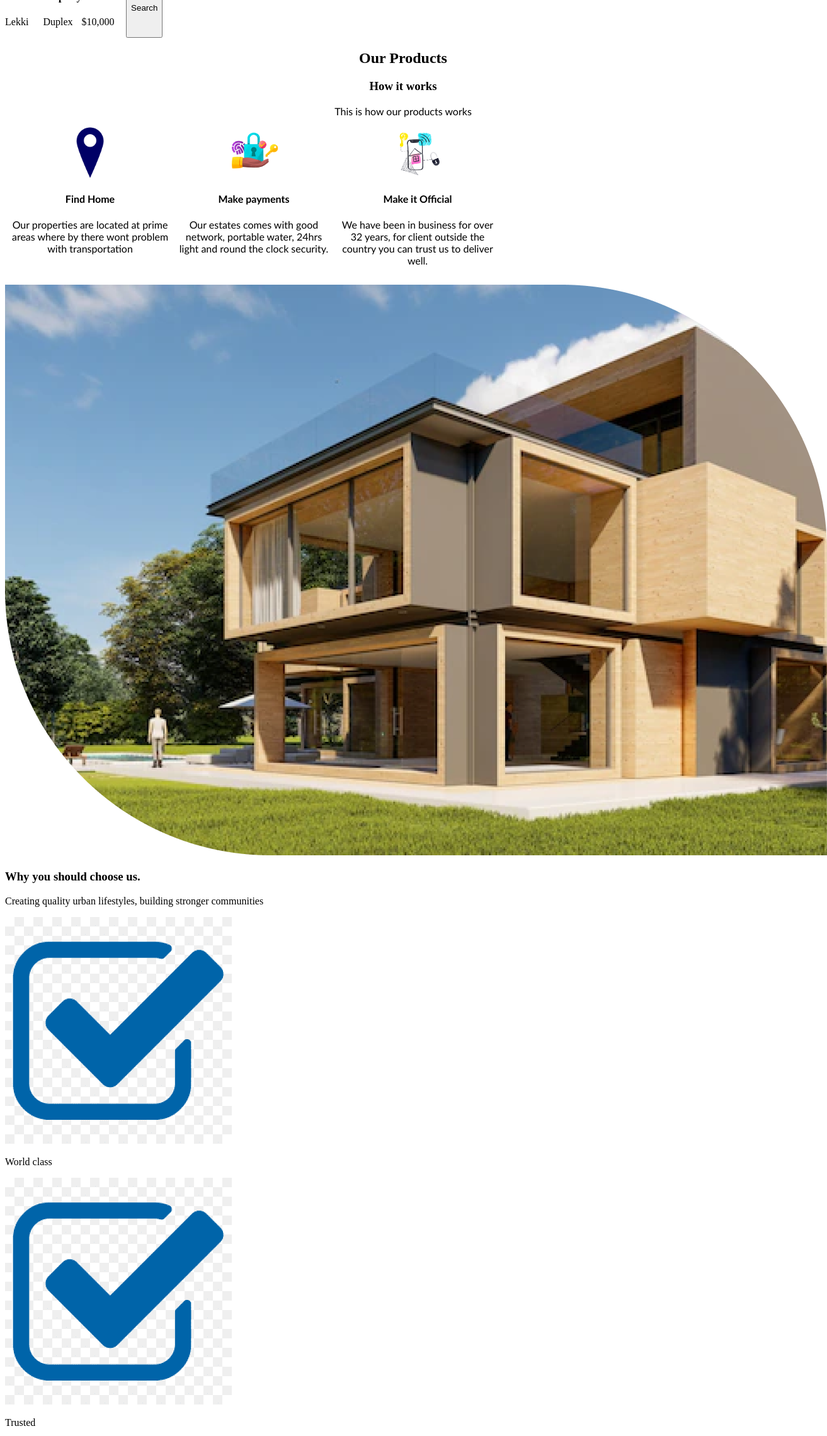
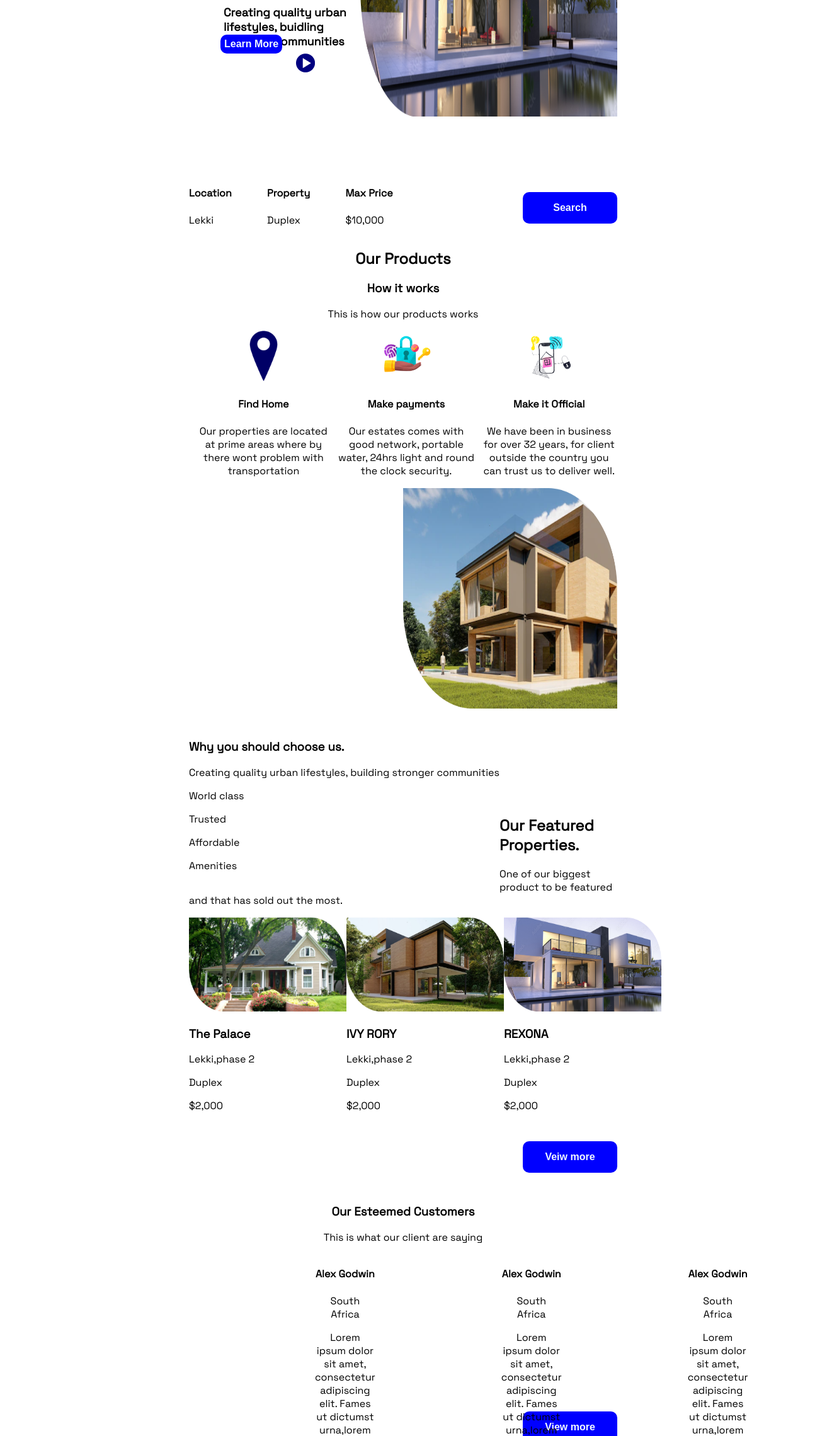
Before and after one commit to AritaGuy/vallies-estate, a plain HTML site: page index.html in a window 1280 px wide. Shown: the part 424-2704 px from the top of the page at 63% size, 1313 px wide, since content can reach past the window. Drawn offline with Linux system fonts and the light colour scheme.

Commit message:
restructuring the page

```diff
--- a/Assets/CSS/index.css
+++ b/Assets/CSS/index.css
@@ -1,25 +1,34 @@
+body{
+    font-family: 'Space Grotesk', sans-serif;
+    margin-left: 300px;
+    margin-right: 300px;
+}
 .topbar{
 
     font-size: x-large;
     height: 50px;
     display: flex;
-    gap: 90px;
+    gap: 40px;
     margin-bottom: 20px;
+    width: 100%;
 }
 
-/*#topbar{
-   /* border-bottom-width: thin;
-    border-bottom-style: solid;*/
+#navbar{
+    display: flex;
+    justify-content: center;
+    align-items: center;
+}
 
 
 
 #vallie{
     font-style: italic;
     margin-top: 15px ;
-    margin-right: 120px;
+    margin-right: 180px;
     margin-bottom: 10px;
     margin-left: 10px;
     width: 300px;
+    align-content: center;
     font-family: Cambria, Cochin, Georgia, Times, 'Times New Roman', serif;
 }
 
@@ -59,30 +68,54 @@
     font-weight: bold;
     border-style: none;
     width: 150px;
+    margin-top: 30px;
+}
+.bar2{
+    width: 100%;
+    height: 500px;
+    /* background-color: blue; */
+    margin-top: 50px;
+}
+.helping{
+    height: 70%;
+    width: 70%;
+    margin-top: 30px;
+    padding: 5px;
+    font-size: large;
 }
 
 #image5{
-    display: block;
+    float: right;
     margin-left: auto;
-    height: 200px;
+    height: 90%;
+    width: 60%;
+    margin-top: 10px;
 }
 
 #Helping{
-    margin-top: -200px;
-    font-size: xx-large;
+    /* margin-top: -250px; */
+    /* font-size: xx-large; */
     color: navy;
     font-weight: bold;
-    font-family: Cambria, Cochin, Georgia, Times, 'Times New Roman', serif;
+    /* font-family: Cambria, Cochin, Georgia, Times, 'Times New Roman', serif; */
     width: 280px;
     text-align: center;
     margin-left: 50px;
 
 
 }
+.bbut{
+display: flex;
+justify-content: space-between;
+width: 200px;
+}
 
 .bar3{
     margin-top: 50px;
     display: flex;
+    width: 100%;
+
+    justify-content: space-between;
 }
 
 #Creating{
@@ -105,7 +138,7 @@
 
 #playicon{
     height: 30px;
-    margin-left: 20px;
+    /* margin-left: 20px; */
 }
 #location{
     font-size: large;
@@ -113,11 +146,14 @@
 
 .bar_4{
     text-align: center;
+    width: 100%;
 }
 
 #bar-41{
     display: flex;
     margin-bottom: 100px;
+    width: 100%;
+    justify-content: space-between;
 
 }
 .Find{
@@ -132,30 +168,41 @@
 #imeji{
   height: 80px;
 }
+.bar3 button{
+    margin-left: 150px;
+    color: aliceblue;
+    background-color: blue;
+    border-radius: 10px;
+    font-size: medium;
+    height: 50px;
+    font-weight: bold;
+    border-style: none;
+    width: 150px;
+    margin-top: 30px;
+}
 
 .Mk{
     margin-left: 10px;
     height: 150px;
     width: 250px;
-    font-family: 'Gill Sans', 'Gill Sans MT', Calibri, 'Trebuchet MS', sans-serif;
+    /* font-family: 'Gill Sans', 'Gill Sans MT', Calibri, 'Trebuchet MS', sans-serif; */
 }
 .Make{
 
     margin-left: 10px;
     height: 150px;
     width: 250px;
-    font-family: 'Gill Sans', 'Gill Sans MT', Calibri, 'Trebuchet MS', sans-serif;
+    /* font-family: 'Gill Sans', 'Gill Sans MT', Calibri, 'Trebuchet MS', sans-serif; */
 }
 .Find{
     margin-left: 10px;
     height: 150px;
     width: 250px;
-    font-family: 'Gill Sans', 'Gill Sans MT', Calibri, 'Trebuchet MS', sans-serif;
+
 }
-#This{
+/* #This{
 
-    font-family: 'Gill Sans', 'Gill Sans MT', Calibri, 'Trebuchet MS', sans-serif;
-}
+    /* font-family: 'Gill Sans', 'Gill Sans MT', Calibri, 'Trebuchet MS', sans-serif; */ */
 .footer{
     display: block;
 }
@@ -164,7 +211,7 @@
     color: aliceblue;
     background-color: blue;
     height: 290px;
-    font-family: 'Gill Sans', 'Gill Sans MT', Calibri, 'Trebuchet MS', sans-serif;
+    margin-top: 120px;
 }
 .footer{
     margin-left: 100px;
@@ -177,12 +224,68 @@
 .uppernotch{
     display: flex;
 }
-#bar_7{
-    text-align: center;
-    font-family: 'Gill Sans', 'Gill Sans MT', Calibri, 'Trebuchet MS', sans-serif;
-}
+
 #AlexGodwin{
     height: 200px;
     width: 300px;
     margin-left: 200px;
 }
+#bar5{
+    /* display: flex; */
+    width: 100%;
+    height: 500px;
+}
+#bar5 img{
+height: 70%;
+width: 50%;
+float: right;
+}
+#bar5 div{
+    float: left;
+    height: 50%;
+    /* width: 70%; */
+    margin-top: 30px;
+}
+#bar6{
+    width: 100%;
+}
+#bar-6{
+display: flex;
+width: 100%;
+justify-content: space-between;
+}
+#The_Palace img{
+    height: 150px;
+    width: 250px;
+}
+#bunt{
+    width: 100%;
+}
+#bunt button{
+    float: right;
+}
+#bar7{
+margin-top: 130px;
+text-align: center;
+}
+#nutty{
+    width: 100%;
+    margin-top: 20px;
+}
+#nutty button{
+    float: right;
+    margin-left: 150px;
+    color: aliceblue;
+    background-color: blue;
+    border-radius: 10px;
+    font-size: medium;
+    height: 50px;
+    font-weight: bold;
+    border-style: none;
+    width: 150px;
+    margin-top: 30px;
+
+}
+.div{
+    margin-left: 50px;
+}
--- a/index.html
+++ b/index.html
@@ -1,37 +1,56 @@
 <!DOCTYPE html>
 <html lang="en">
+
 <head>
     <meta charset="UTF-8">
     <meta http-equiv="X-UA-Compatible" content="IE=edge">
     <meta name="viewport" content="width=device-width, initial-scale=1.0">
     <link rel="stylesheet" href="./Assets/CSS/index.css">
     <title>Vallie's Estate</title>
+    <style>
+        @import url('https://fonts.googleapis.com/css2?family=Poppins:wght@200&family=Space+Grotesk&display=swap');
+    </style>
 </head>
+
 <body>
+    <div id="navbar">
+        <h2 id="vallie">Vallie's Estate</h2>
         <div class="topbar" id="topbar">
-        <h3 id="vallie">Vallie's Estate</h3>
+
             <h6 id="rent">Home</h6>
             <h6 id="Rent">Land</h6>
             <h6 id="Agent">Agent</h6>
             <h6 id="Contact_us">Contact Us</h6>
             <button type="button" id="BUT1">Get Started</button>
         </div>
+    </div>
 
-    <div class="bar 2">
+    <div class="bar2">
         <img src="./Assets/images/image 5.png" alt="smarthouse" id="image5">
-        <p id="Helping">Helping you to find the property of your dreams</p>
-        <p id="Creating">Creating quality urban lifestyles, buidling stronger communities</p>
+        <div class="helping">
+            <h1 id="Helping">Helping you to find the property of your dreams</h1>
+            <h2 id="Creating">Creating quality urban lifestyles, buidling stronger communities</h2>
+        </div>
+
+        <div class="bbut">
             <button type="button" id="learn">Learn More</button>
             <img src="./Assets/images/playicon.png" id="playicon">
         </div>
+    </div>
 
     <div class="bar3">
-       <div> <h4 class="Location">Location</h4>
-        <p class="Location" id="Lekki">Lekki</p></div>
-        <div><h4 class="Location">Property</h4>
-        <p class="Location"id="duplex">Duplex</p></div>
-        <div><h4 class="Location">Max Price</h4>
-        <p class="Location"id="10">$10,000</p></div>
+        <div>
+            <h4 class="Location">Location</h4>
+            <p class="Location" id="Lekki">Lekki</p>
+        </div>
+        <div>
+            <h4 class="Location">Property</h4>
+            <p class="Location" id="duplex">Duplex</p>
+        </div>
+        <div>
+            <h4 class="Location">Max Price</h4>
+            <p class="Location" id="10">$10,000</p>
+        </div>
         <button type="button">Search</button>
     </div>
 
@@ -43,62 +62,74 @@
             <div class="Find">
                 <img src="./Assets/images/address mark.png" alt="adress" id="imeji">
                 <h4 id="find">Find Home</h4>
-          <p id="Our">Our properties are located at prime areas where by there wont problem with transportation</p>
+                <p id="Our">Our properties are located at prime areas where by there wont problem with transportation
+                </p>
             </div>
             <div class="Make">
                 <img src="./Assets/images/Secure data protection with fingerprint and lock.png" alt="adress" id="imeji">
                 <h4 id="Make">Make payments</h4>
-            <p id="Our">Our estates comes with good network, portable water, 24hrs light and round the clock security.</p>
+                <p id="Our">Our estates comes with good network, portable water, 24hrs light and round the clock
+                    security.</p>
             </div>
             <div class="Mk">
                 <img src="./Assets/images/Smart house.png" alt="adress" id="imeji">
                 <h4 id="find">Make it Official</h4>
-            <p id="Our">We have been in business for over 32 years, for client outside the country you can trust us to deliver well.</p>
+                <p id="Our">We have been in business for over 32 years, for client outside the country you can trust us
+                    to deliver well.</p>
             </div>
         </div>
     </div>
 
-    <div id="bar 5">
+    <div id="bar5">
+
         <img src="./Assets/images/image 2.png" alt="">
+
+        <div>
             <h3 id="Why">Why you should choose us.</h3>
             <p id="create">Creating quality urban lifestyles, building stronger communities</p>
-        <img src="./Assets/images/checkbox.png">
+            <!-- <img src="./Assets/images/checkbox.png"> -->
             <p id="World class">World class</p>
-        <img src="./Assets/images/checkbox.png">
+            <!-- <img src="./Assets/images/checkbox.png"> -->
             <p id="World class">Trusted</p>
-        <img src="./Assets/images/checkbox.png">
+            <!-- <img src="./Assets/images/checkbox.png"> -->
             <p id="World class">Affordable</p>
-        <img src="./Assets/images/checkbox.png">
+            <!-- <img src="./Assets/images/checkbox.png"> -->
             <p id="World class">Amenities</p>
         </div>
+    </div>
 
-    <div id="bar 6">
+    <div id="bar6">
         <h2 id="Featured Properties">Our Featured Properties.</h2>
         <p id="This">One of our biggest product to be featured and that has sold out the most.</p>
-        <div id="The Palace">
+        <div id="bar-6">
+            <div id="The_Palace">
                 <img src="./Assets/images/image 4.png" alt="imgage 4">
                 <h3 id="The Palace">The Palace</h3>
                 <p>Lekki,phase 2</p>
                 <p>Duplex</p>
                 <p>$2,000</p>
             </div>
-        <div id="The Palace">
+            <div id="The_Palace">
                 <img src="./Assets/images/image 3.png" alt="imgage 4">
                 <h3 id="The Palace">IVY RORY</h3>
                 <p>Lekki,phase 2</p>
                 <p>Duplex</p>
                 <p>$2,000</p>
             </div>
-        <div id="The Palace">
+            <div id="The_Palace">
                 <img src="./Assets/images/image 5.png" alt="imgage 4">
                 <h3 id="The Palace">REXONA</h3>
                 <p>Lekki,phase 2</p>
                 <p>Duplex</p>
                 <p>$2,000</p>
             </div>
+        </div>
+
+    </div>
+    <div id="bunt">
         <button type="button" id="BUT1">Veiw more</button>
     </div>
-    <div id="bar_7">
+    <div id="bar7">
         <h3 id="Esteemed Customers">Our Esteemed Customers</h3>
         <p id="This">This is what our client are saying</p>
         <div class="uppernotch">
@@ -123,7 +154,10 @@
                     dictumst urna,lorem nibh. Pretium leo hendrerit interdum netus
                 </p>
             </div>
-        <button type="button" id="BUT1">View more</button>
+
+        </div>
+        <div id="nutty">
+            <button type="button" >View more</button>
         </div>
     </div>
     <div id="bar_8">
@@ -146,7 +180,7 @@
             <p>Investors Relations</p>
             <p>Social Impact</p>
         </div>
-    <div  class="footer" id="About">
+        <div class="footer" id="About">
             <h6>Resources</h6>
             <p>Our Contact</p>
             <p>Give feedback</p>
@@ -158,4 +192,5 @@
 
 
 </body>
+
 </html>
```
Lines whose indentation alone changed are shown as unchanged.
